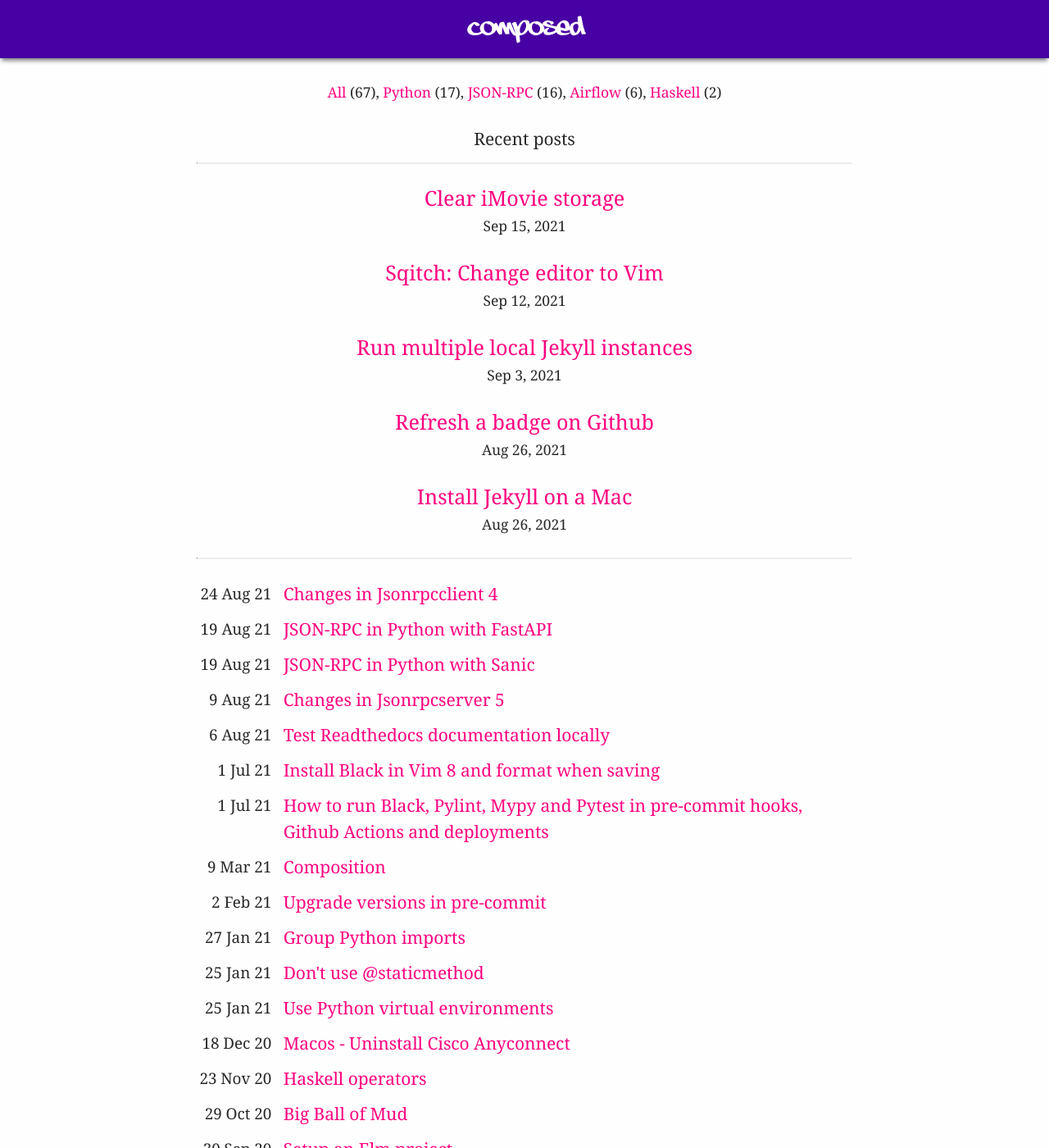
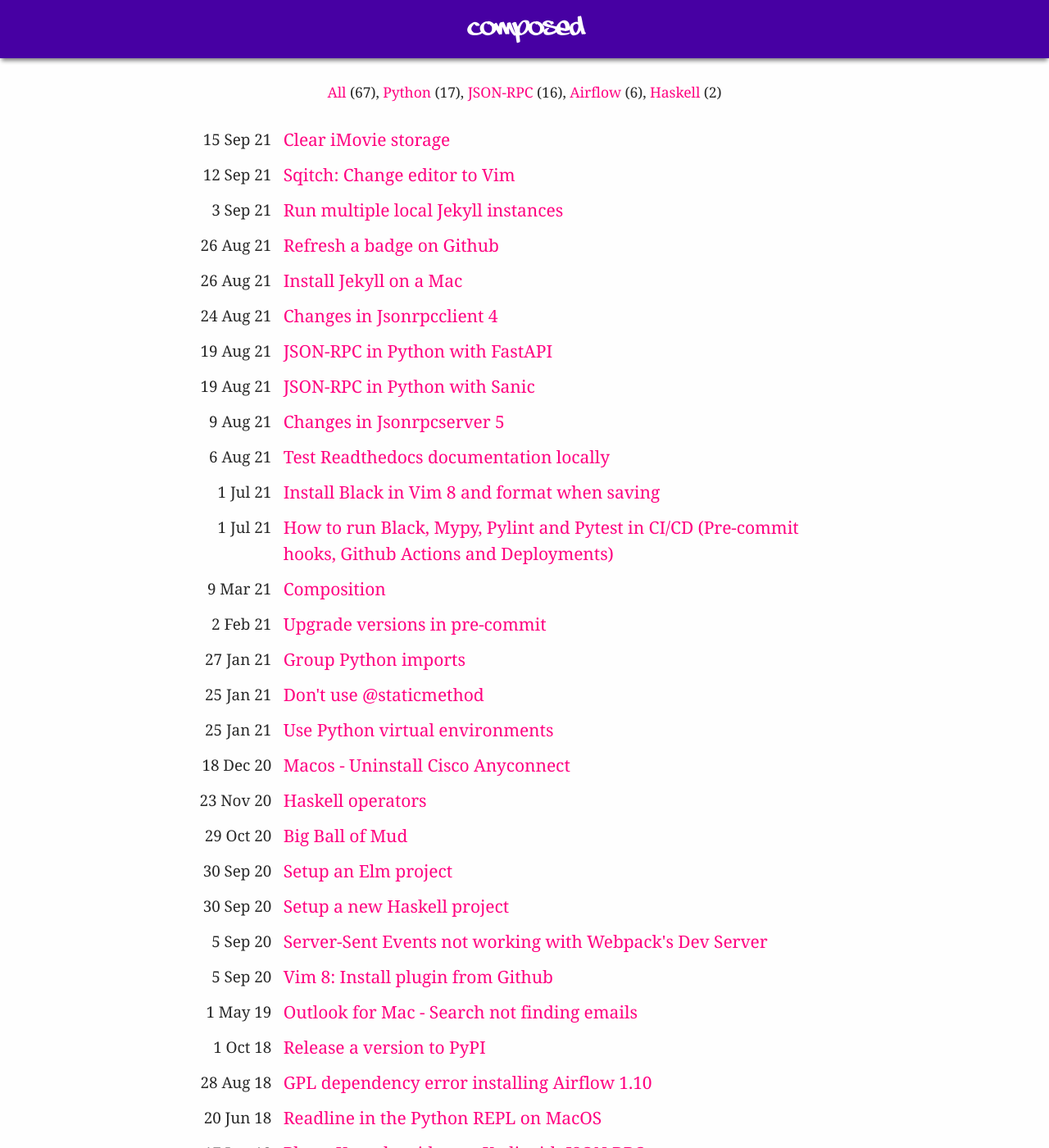
Before and after one commit to explodinglabs/explodinglabs.github.io, a Jekyll site: the page built from docs/index.html, in a window 1280 px wide and 1400 px high. Shown: the whole window at 82% size. Built offline with Jekyll 4.4.1, drawn with Linux system fonts in a browser that asks for light colours.

Commit message:
Adjust design and checks post title

````diff
--- a/docs/_posts/python/2018-10-01-release-new-version-to-pypi.markdown
+++ b/docs/_posts/python/2018-10-01-release-new-version-to-pypi.markdown
@@ -11,8 +11,8 @@ permalink: /python/release-to-pypi
 These are the steps I take when releasing a version of my Python package to
 PyPI.
 
-First run your checks/cleaning. I have a post about this [here](/python/checks). If
-any fail, start again.
+First run your checks/cleaning. I have a post about this
+[here](/python/checks). If any fail, start again.
 
 Run tests.
 ```sh
--- a/docs/_posts/python/2021-07-01-checks.markdown
+++ b/docs/_posts/python/2021-07-01-checks.markdown
@@ -2,8 +2,8 @@
 layout: post
 category: python
 title: |
-    How to run Black, Pylint, Mypy and Pytest in pre-commit hooks, Github Actions and
-    deployments
+    How to run Black, Mypy, Pylint and Pytest in CI/CD (Pre-commit hooks,
+    Github Actions and Deployments)
 permalink: /python/checks
 redirect_from:
     - /black
--- a/docs/index.html
+++ b/docs/index.html
@@ -6,22 +6,12 @@ title: Composed
 {% assign posts = site.posts | where_exp:"post","post.sitemap != false" | sort: 'date' | reverse %}
 
 <div class="wrapper post-list">
-    <h1>Recent posts</h1>
-    <hr />
-
-    <ul>
-        {% for post in posts limit:5 %}
-            {% include post_link_li.html %}
+    <table>
+        {% for post in posts limit:1 %}
+            {% include post_link_td.html %}
         {% endfor %}
-    </ul>
-
-    <hr>
-    {% if posts.size > 5 %}
-        <table>
-            {% for post in posts offset:5 %}
-                {% include post_link_td.html %}
-            {% endfor %}
-        </table>
-    {% endif %}
-
+        {% for post in posts offset:1 %}
+            {% include post_link_td.html %}
+        {% endfor %}
+    </table>
 </div>
````
